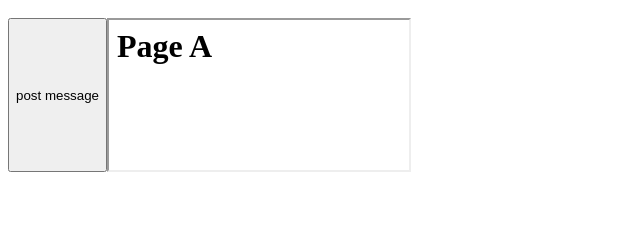
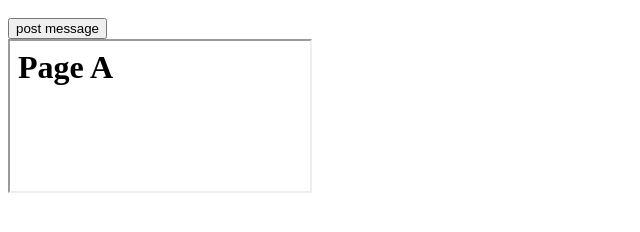
Before and after one commit to dianwu/async_postmessage, a plain HTML site: page index.html in a window 1280 px wide. Shown: the part 48-280 px from the top of the page, without its empty margins (0-640 px from the left). Drawn offline with Linux system fonts and the light colour scheme.

Commit message:
update style

```diff
--- a/index.css
+++ b/index.css
@@ -1,3 +1,5 @@
 .content-box{
     display: flex;
+    align-items: flex-start;
+    flex-direction: column;
 }
```
